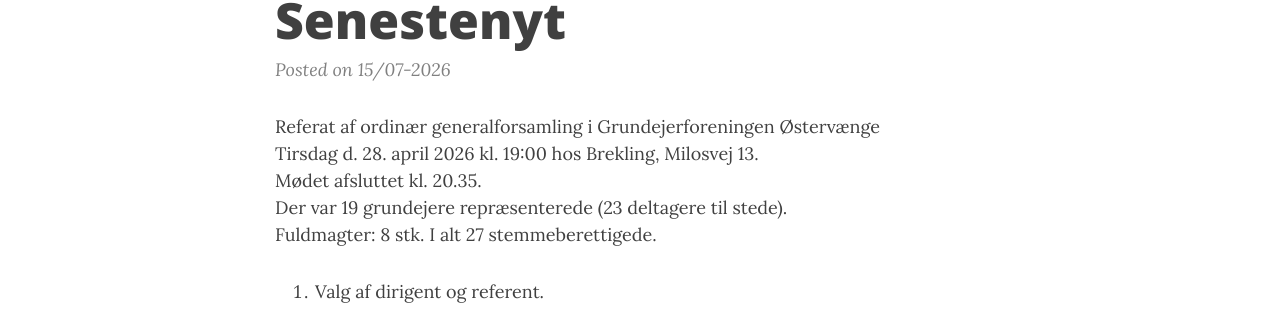
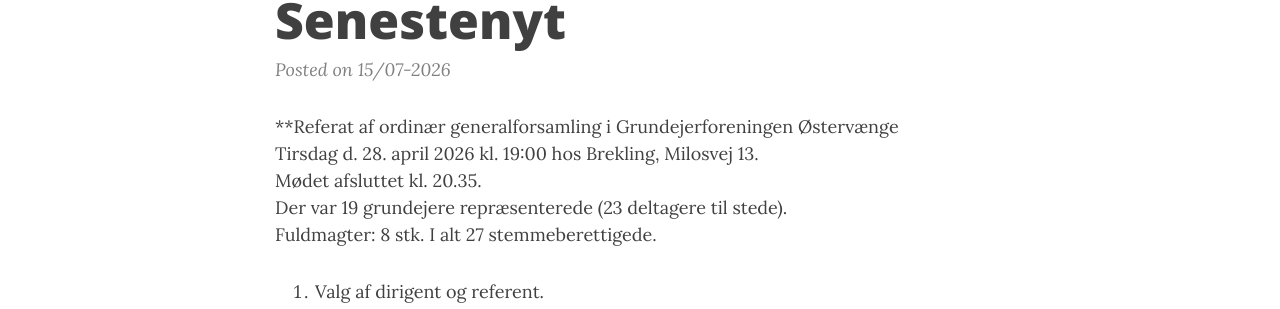
Before and after one commit to mex/oestervaenge.dk, a Jekyll site: the page built from _posts/2026-07-15-SenesteNyt.md, in a window 1280 px wide and 900 px high. Shown: the part 137-446 px from the top of the window. Built offline with Jekyll 4.4.1, drawn with Linux system fonts in a browser that asks for light colours.

```diff
--- a/_posts/2026-07-15-SenesteNyt.md
+++ b/_posts/2026-07-15-SenesteNyt.md
@@ -1,4 +1,4 @@
-Referat af ordinær generalforsamling i Grundejerforeningen Østervænge
+**Referat af ordinær generalforsamling i Grundejerforeningen Østervænge
 Tirsdag d. 28. april 2026 kl. 19:00 hos Brekling, Milosvej 13.
 Mødet afsluttet kl. 20.35.
 Der var 19 grundejere repræsenterede (23 deltagere til stede).
```
